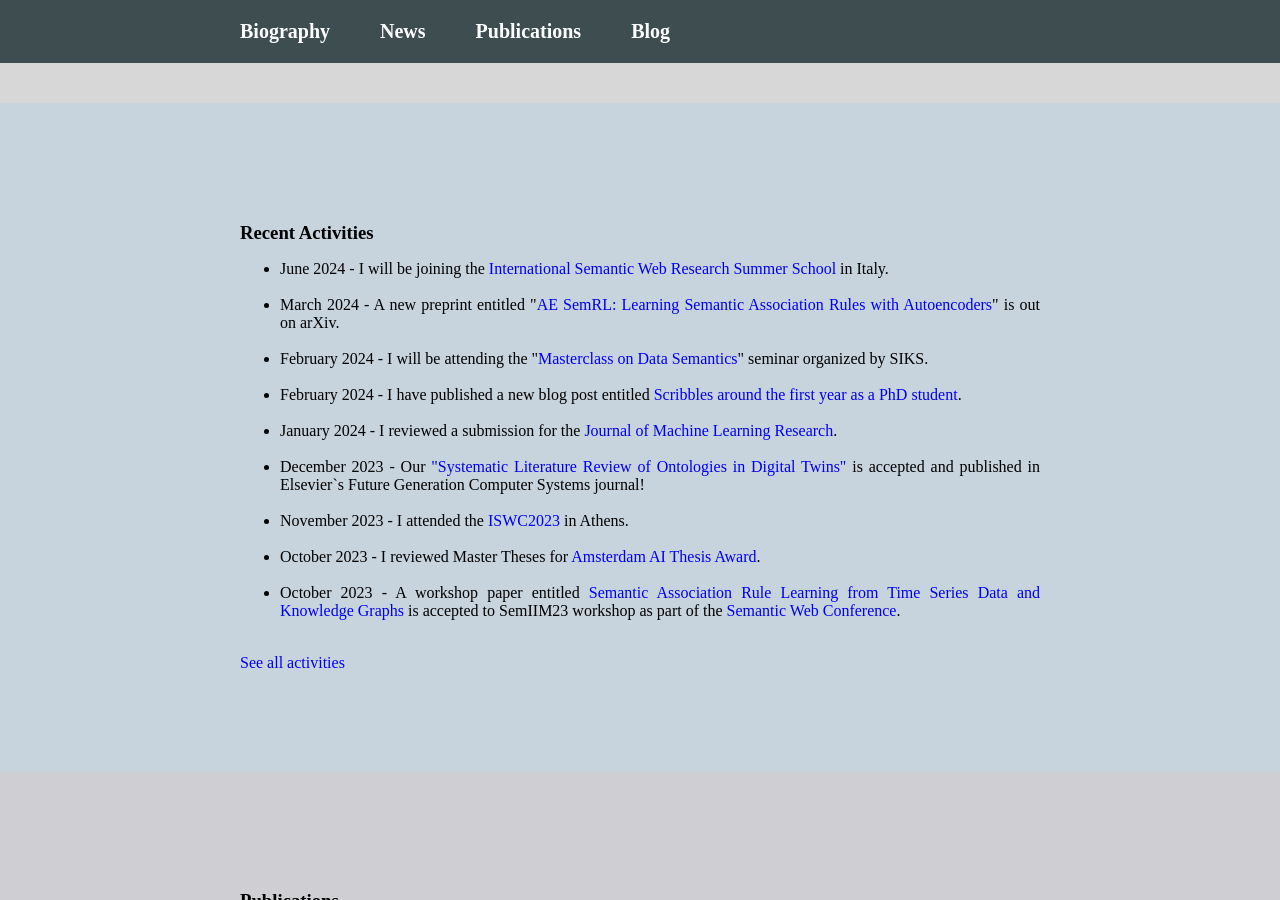
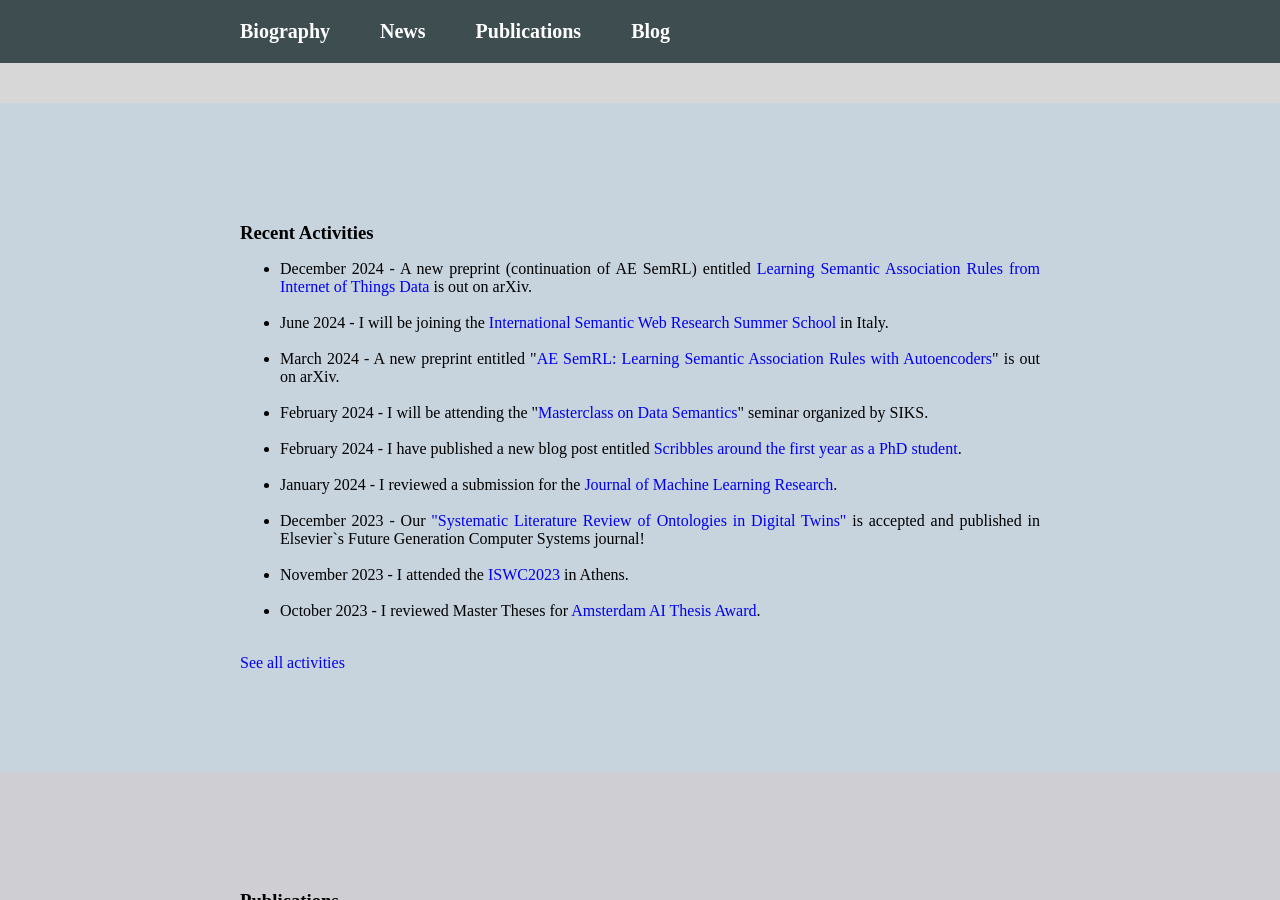
Before and after one commit to erkankarabulut/erkankarabulut.github.io, a Jekyll site: the page built from index.html, in a window 1280 px wide and 900 px high, scrolled down 525 px. Built offline with Jekyll 4.4.1, drawn with Linux system fonts in a browser that asks for light colours.

Commit message:
add new news item

```diff
--- a/_data/news.yml
+++ b/_data/news.yml
@@ -1,3 +1,4 @@
+- 'December 2024 - A new preprint (continuation of AE SemRL) entitled <a href="https://arxiv.org/abs/2412.03417">Learning Semantic Association Rules from Internet of Things Data</a> is out on arXiv.'
 - 'June 2024 - I will be joining the <a href="https://2024.semanticwebschool.org/" target="_blank">International Semantic Web Research Summer School</a> in Italy.'
 - 'March 2024 - A new preprint entitled "<a href="https://arxiv.org/pdf/2403.18133.pdf" target="_blank">AE SemRL: Learning Semantic Association Rules with Autoencoders</a>" is out on arXiv.'
 - 'February 2024 - I will be attending the "<a href="https://siks.nl/activities/activities/siks-masterclass-on-data-semantics/" target="_blank">Masterclass on Data Semantics</a>" seminar organized by SIKS.'
```
